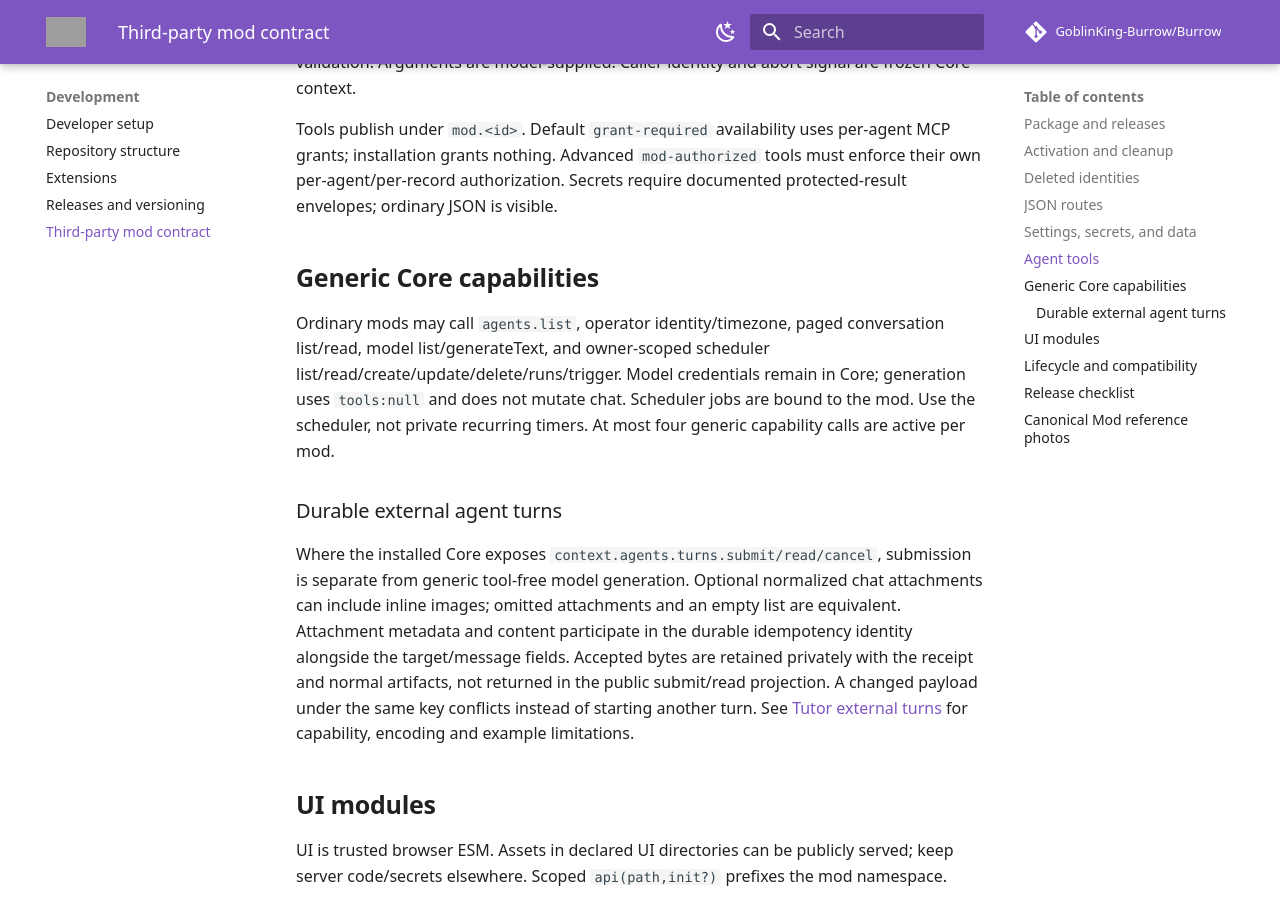
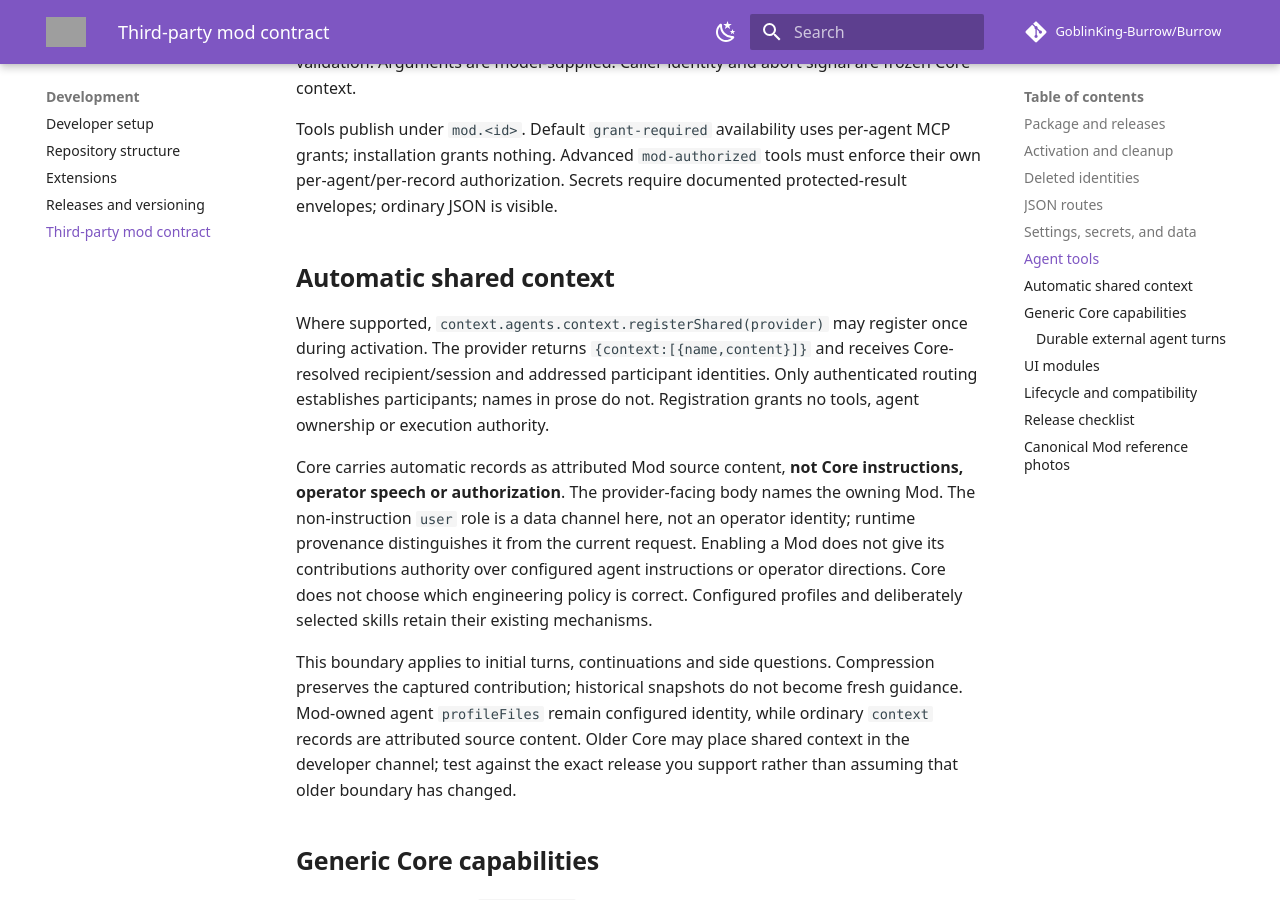
Before and after one commit to NightShaman/Burrow, an MkDocs documentation site: the page built from docs/development/mod-contract.md, in a window 1280 px wide and 900 px high, scrolled down 3158 px. Built offline with MkDocs 1.6.1 and Material for MkDocs 9.7.7, drawn with Linux system fonts in a browser that asks for light colours; comment, search, counter and statistics services are not loaded; grey boxes are pictures that could not be loaded.

Commit message:
docs(mods): preserve provenance and keep Auditor findings advisory [skip ci]

```diff
--- a/docs/development/mod-contract.md
+++ b/docs/development/mod-contract.md
@@ -88,6 +88,30 @@ Names allow letters/digits/`.`/`_`/`-`; schemas must be JSON-serializable object
 
 Tools publish under `mod.<id>`. Default `grant-required` availability uses per-agent MCP grants; installation grants nothing. Advanced `mod-authorized` tools must enforce their own per-agent/per-record authorization. Secrets require documented protected-result envelopes; ordinary JSON is visible.
 
+## Automatic shared context
+
+Where supported, `context.agents.context.registerShared(provider)` may register
+once during activation. The provider returns `{context:[{name,content}]}` and
+receives Core-resolved recipient/session and addressed participant identities.
+Only authenticated routing establishes participants; names in prose do not.
+Registration grants no tools, agent ownership or execution authority.
+
+Core carries automatic records as attributed Mod source content, **not Core
+instructions, operator speech or authorization**. The provider-facing body names
+the owning Mod. The non-instruction `user` role is a data channel here, not an
+operator identity; runtime provenance distinguishes it from the current request.
+Enabling a Mod does not give its contributions authority over configured agent
+instructions or operator directions. Core does not choose which engineering
+policy is correct. Configured profiles and deliberately selected skills retain
+their existing mechanisms.
+
+This boundary applies to initial turns, continuations and side questions.
+Compression preserves the captured contribution; historical snapshots do not
+become fresh guidance. Mod-owned agent `profileFiles` remain configured identity,
+while ordinary `context` records are attributed source content. Older Core may
+place shared context in the developer channel; test against the exact release
+you support rather than assuming that older boundary has changed.
+
 ## Generic Core capabilities
 
 Ordinary mods may call `agents.list`, operator identity/timezone, paged conversation list/read, model list/generateText, and owner-scoped scheduler list/read/create/update/delete/runs/trigger. Model credentials remain in Core; generation uses `tools:null` and does not mutate chat. Scheduler jobs are bound to the mod. Use the scheduler, not private recurring timers. At most four generic capability calls are active per mod.
```
Also changed, not shown: scripts/promotion/public-readmes/Burrow-Auditor.md (+2 -0 lines).
